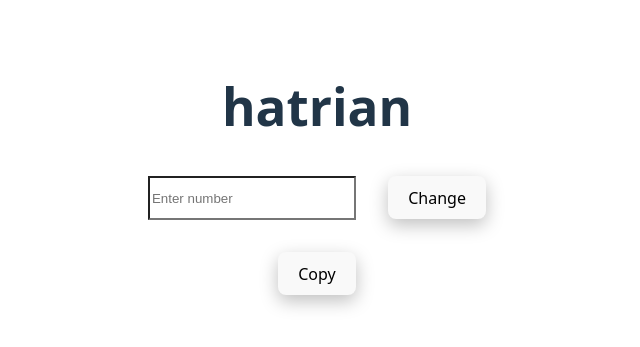
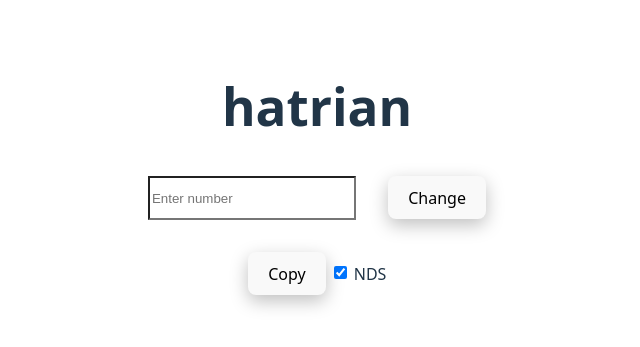
Before and after one commit to dimitra86/hatrian, a website built with Vite: page hatrian/dist1/index.html in a window 1280 px wide. Shown: the part 235-582 px from the top of the page, without its empty margins (323-963 px from the left). Built offline with nearby package versions, Linux system fonts and the light colour scheme.

Commit message:
feat: update build

```diff
--- a/hatrian/dist1/index.html
+++ b/hatrian/dist1/index.html
@@ -15,18 +15,17 @@
       <h1 class="main__title">hatrian</h1>
       <div class="main__past">
         <!-- <label for="number">Enter your number: </label> -->
-          <input
-            class="main__past-number"
-            type="text"
-min="0" max="1000000000" step="1"
-            placeholder="Enter number"
-          />
+        <input class="main__past-number" type="text" min="0" max="1000000000" step="1" placeholder="Enter number" />
         <!-- <div class="main__past-number" type="text">150</div> -->
         <button class="main__change-button">Change</button>
       </div>
       <div class="main__word">
         <div class="main__word-number"></div>
         <button class="main__copy-button">Copy</button>
+        <input type="checkbox" id="nds" name="nds" checked>
+        <label for="vehicle1"> NDS</label><br>
+      </div>
+
     </div>
     </div>
   </section>
```
Lines whose indentation alone changed are shown as unchanged.
